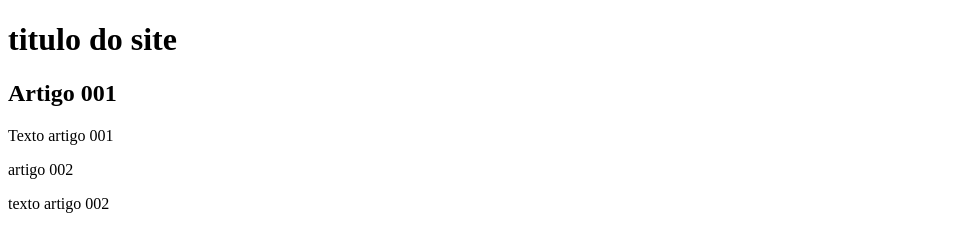
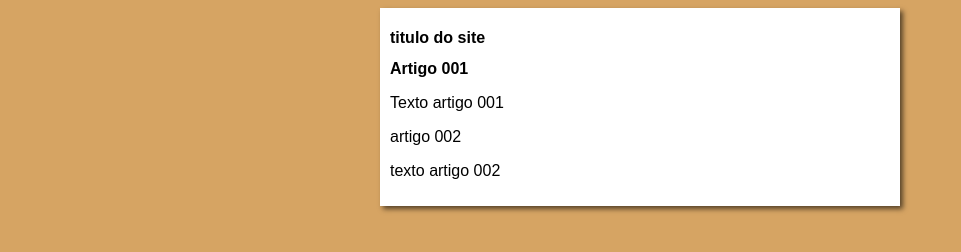
Before and after one commit to rochamatheuss/Projeto-site, a plain HTML site: page index.html in a window 1280 px wide. Shown: the whole page, without its empty margins (0-961 px from the left). Drawn offline with Linux system fonts and the light colour scheme.

Commit message:
Inicio do desing

```diff
--- /dev/null
+++ b/estilos/style.css
@@ -0,0 +1,14 @@
+* {
+    font-family: Arial, Helvetica, sans-serif;
+    font-size: 16px;
+}
+body {
+    background-color: rgb(214, 164, 99);
+}
+main {
+    background-color: white;
+    width: 500px;
+    margin: auto;
+    padding: 10px;
+    box-shadow: 3px 3px 5px rgba(0, 0, 0, 0.596);
+}
--- a/index.html
+++ b/index.html
@@ -4,6 +4,7 @@
     <meta charset="UTF-8">
     <meta name="viewport" content="width=device-width, initial-scale=1.0">
     <title>Titulo do Site</title>
+    <link rel="stylesheet" href="estilos/style.css">
 </head>
 <body>
     <main>
```
